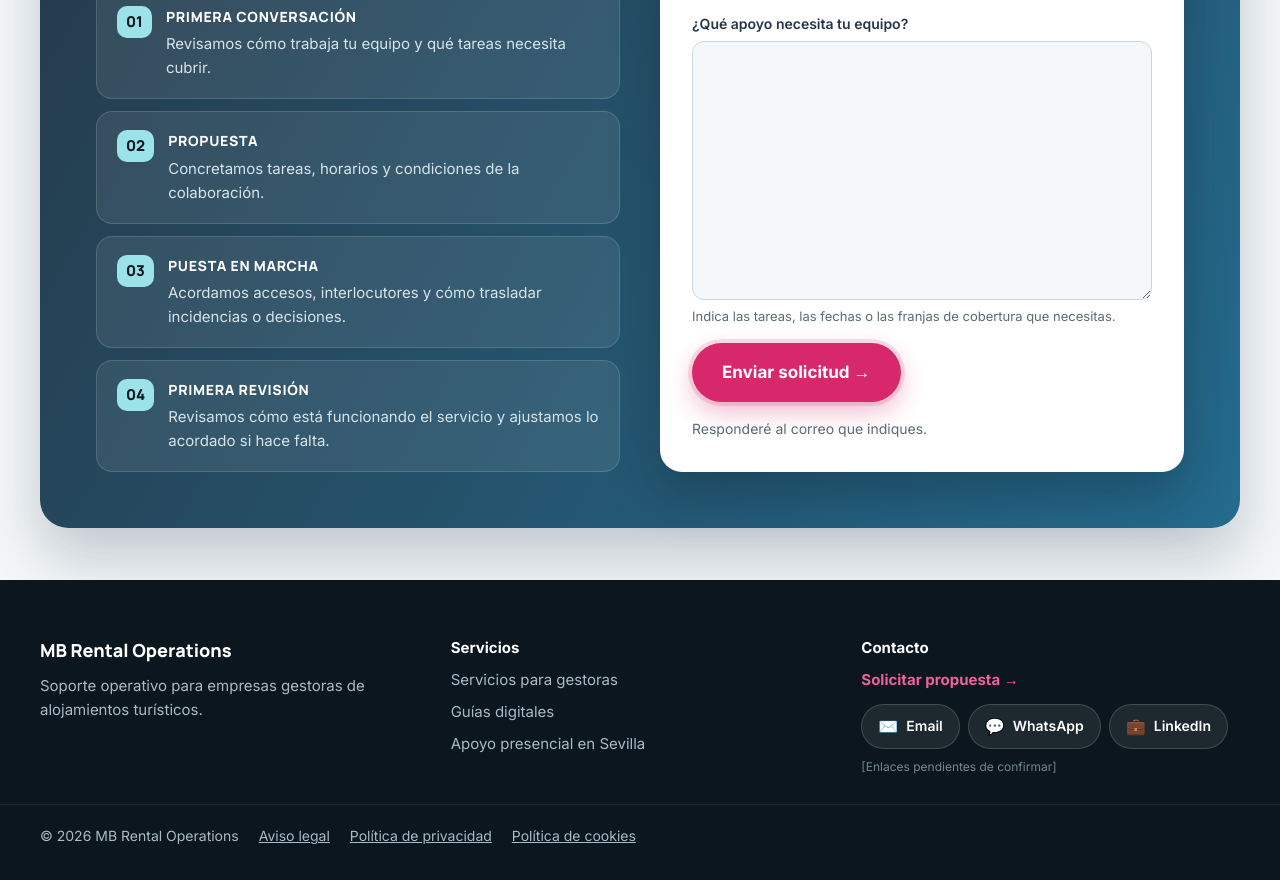
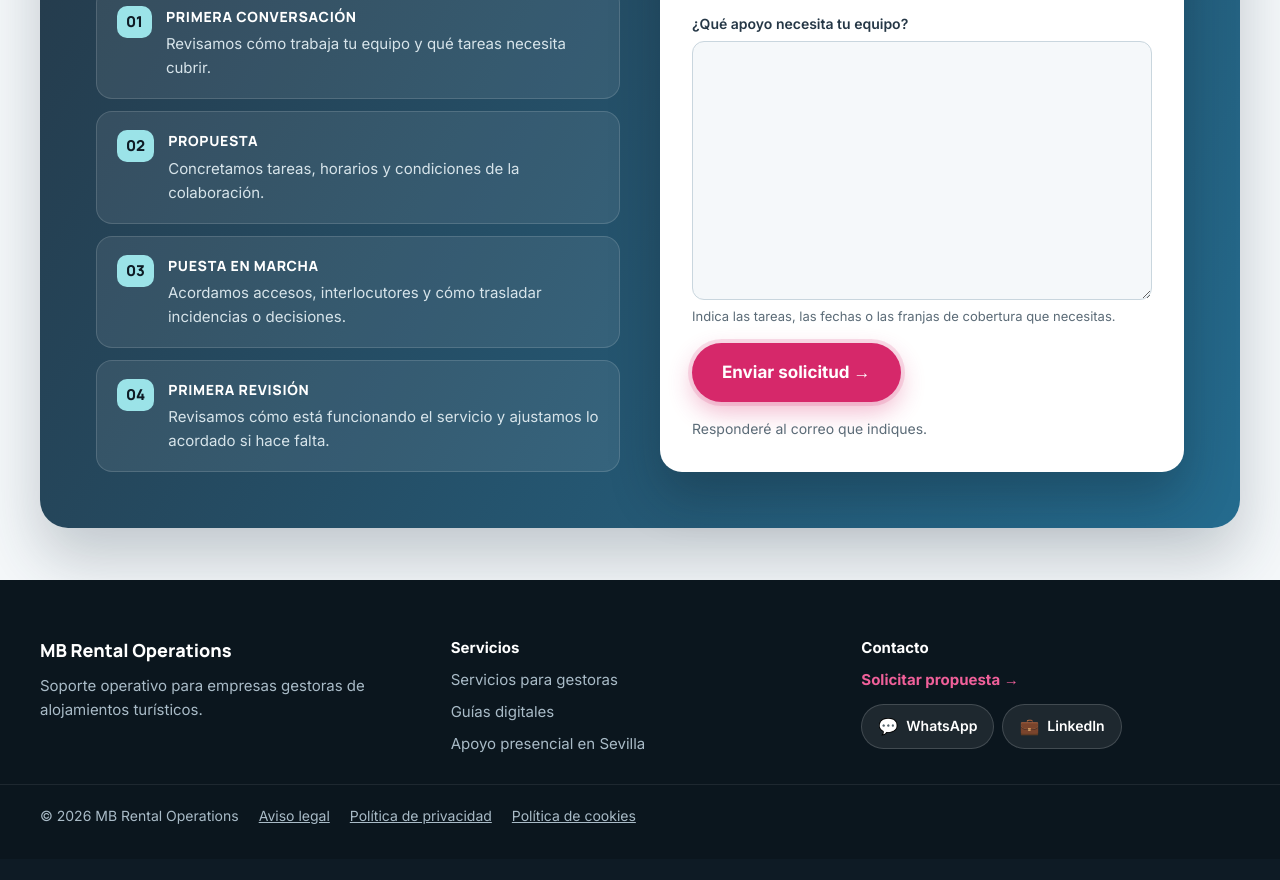
Before and after one commit to matiasbucca-svg/mb-rental-landing, a plain HTML site: page index.html in a window 1280 px wide. Shown: the part 7221-8101 px from the top of the page. After the commit the page ends 8080 px from the top, so only its background shows below. Drawn offline with Linux system fonts and the light colour scheme.

Commit message:
Enlaces reales de WhatsApp y LinkedIn en el pie, sin email (ES y EN)
Co-Authored-By: Claude Opus 5.5 <noreply@anthropic.com>
Claude-Session: https://claude.ai/code/session_01ATSSfMTUKd8tcbow1atSmG

```diff
--- a/index.html
+++ b/index.html
@@ -373,7 +373,7 @@ html,body{overflow-x:hidden}
 <div style="max-width: 1240px; margin: 0 auto; padding: 56px clamp(20px, 4vw, 40px) 28px; display: grid; grid-template-columns: repeat(auto-fit, minmax(min(100%, 240px), 1fr)); gap: 32px">
 <div style="display: flex; flex-direction: column; gap: 10px"><span style="font-family: Manrope, sans-serif; font-weight: 800; font-size: 18px; color: #FFFFFF">MB Rental Operations</span><span>Soporte operativo para empresas gestoras de alojamientos turísticos.</span></div>
 <nav aria-label="Servicios" style="display: flex; flex-direction: column; gap: 8px"><span style="font-weight: 700; color: #FFFFFF">Servicios</span><a href="#servicios" style="color: #A9BBC7; text-decoration: none">Servicios para gestoras</a><a href="#guias" style="color: #A9BBC7; text-decoration: none">Guías digitales</a><a href="#modalidad" style="color: #A9BBC7; text-decoration: none">Apoyo presencial en Sevilla</a></nav>
-<div style="display: flex; flex-direction: column; gap: 8px"><span style="font-weight: 700; color: #FFFFFF">Contacto</span><a href="#contacto" style="color: #F0609A; text-decoration: none; font-weight: 700">Solicitar propuesta →</a><div style="display: flex; flex-wrap: wrap; gap: 8px; padding-top: 4px"><a href="#contacto" style="display: inline-flex; align-items: center; gap: 8px; padding: 9px 16px; border-radius: 999px; background: rgba(255,255,255,0.08); border: 1px solid rgba(255,255,255,0.16); color: #FFFFFF; text-decoration: none; font-weight: 600; font-size: 14px"><span style="font-size: 16px">✉️</span>Email</a><a href="#contacto" style="display: inline-flex; align-items: center; gap: 8px; padding: 9px 16px; border-radius: 999px; background: rgba(255,255,255,0.08); border: 1px solid rgba(255,255,255,0.16); color: #FFFFFF; text-decoration: none; font-weight: 600; font-size: 14px"><span style="font-size: 16px">💬</span>WhatsApp</a><a href="#contacto" style="display: inline-flex; align-items: center; gap: 8px; padding: 9px 16px; border-radius: 999px; background: rgba(255,255,255,0.08); border: 1px solid rgba(255,255,255,0.16); color: #FFFFFF; text-decoration: none; font-weight: 600; font-size: 14px"><span style="font-size: 16px">💼</span>LinkedIn</a></div><span style="font-size: 12px; color: #6F8796">[Enlaces pendientes de confirmar]</span></div>
+<div style="display: flex; flex-direction: column; gap: 8px"><span style="font-weight: 700; color: #FFFFFF">Contacto</span><a href="#contacto" style="color: #F0609A; text-decoration: none; font-weight: 700">Solicitar propuesta →</a><div style="display: flex; flex-wrap: wrap; gap: 8px; padding-top: 4px"><a href="https://wa.me/34685580455" target="_blank" rel="noopener" style="display: inline-flex; align-items: center; gap: 8px; padding: 9px 16px; border-radius: 999px; background: rgba(255,255,255,0.08); border: 1px solid rgba(255,255,255,0.16); color: #FFFFFF; text-decoration: none; font-weight: 600; font-size: 14px"><span style="font-size: 16px">💬</span>WhatsApp</a><a href="https://www.linkedin.com/in/matias-bucca-a81945171/" target="_blank" rel="noopener" style="display: inline-flex; align-items: center; gap: 8px; padding: 9px 16px; border-radius: 999px; background: rgba(255,255,255,0.08); border: 1px solid rgba(255,255,255,0.16); color: #FFFFFF; text-decoration: none; font-weight: 600; font-size: 14px"><span style="font-size: 16px">💼</span>LinkedIn</a></div></div>
 </div>
 <div style="max-width: 1240px; margin: 0 auto; padding: 20px clamp(20px, 4vw, 40px) 32px; border-top: 1px solid rgba(255,255,255,0.08); display: flex; flex-wrap: wrap; gap: 20px; font-size: 14px"><span>© 2026 MB Rental Operations</span><a href="#inicio" style="color: #A9BBC7">Aviso legal</a><a href="#inicio" style="color: #A9BBC7">Política de privacidad</a><a href="#inicio" style="color: #A9BBC7">Política de cookies</a></div>
 </footer>
```
Also changed, not shown: en/index.html (+1 -1 lines).
